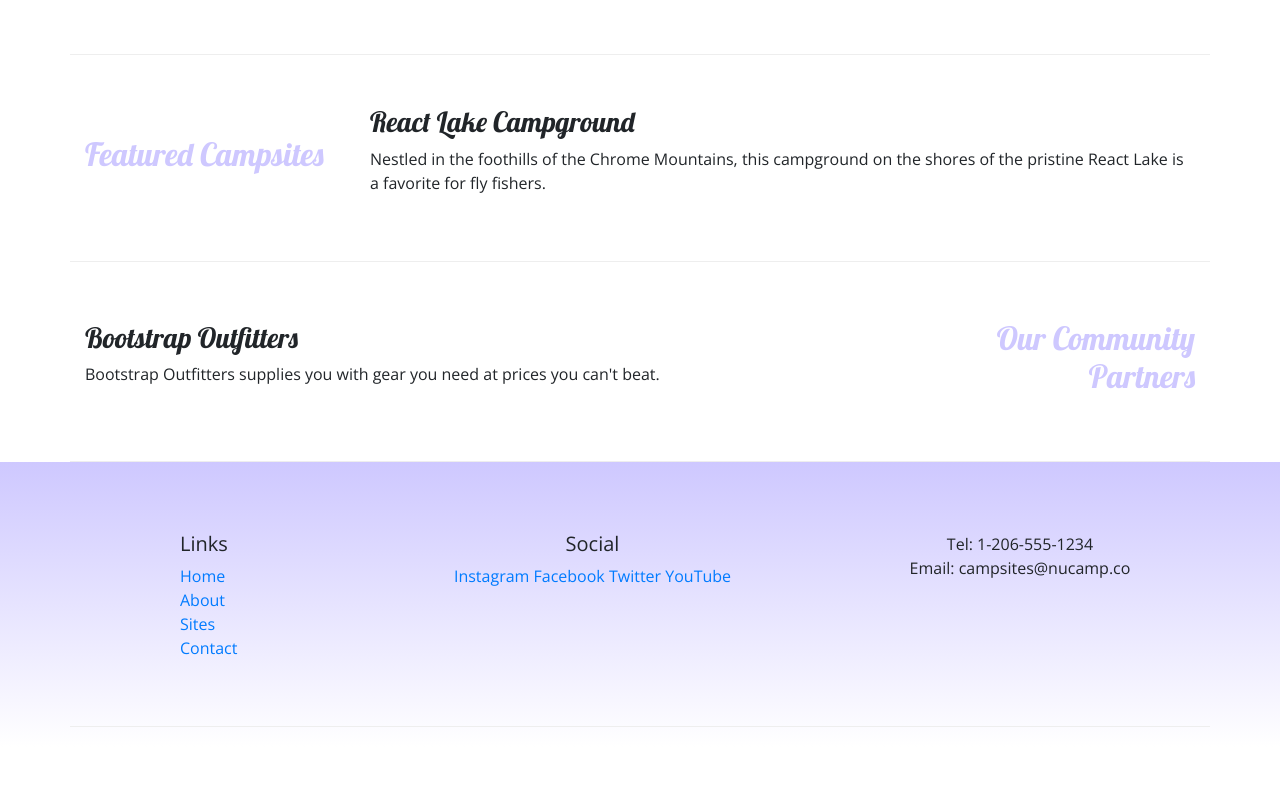
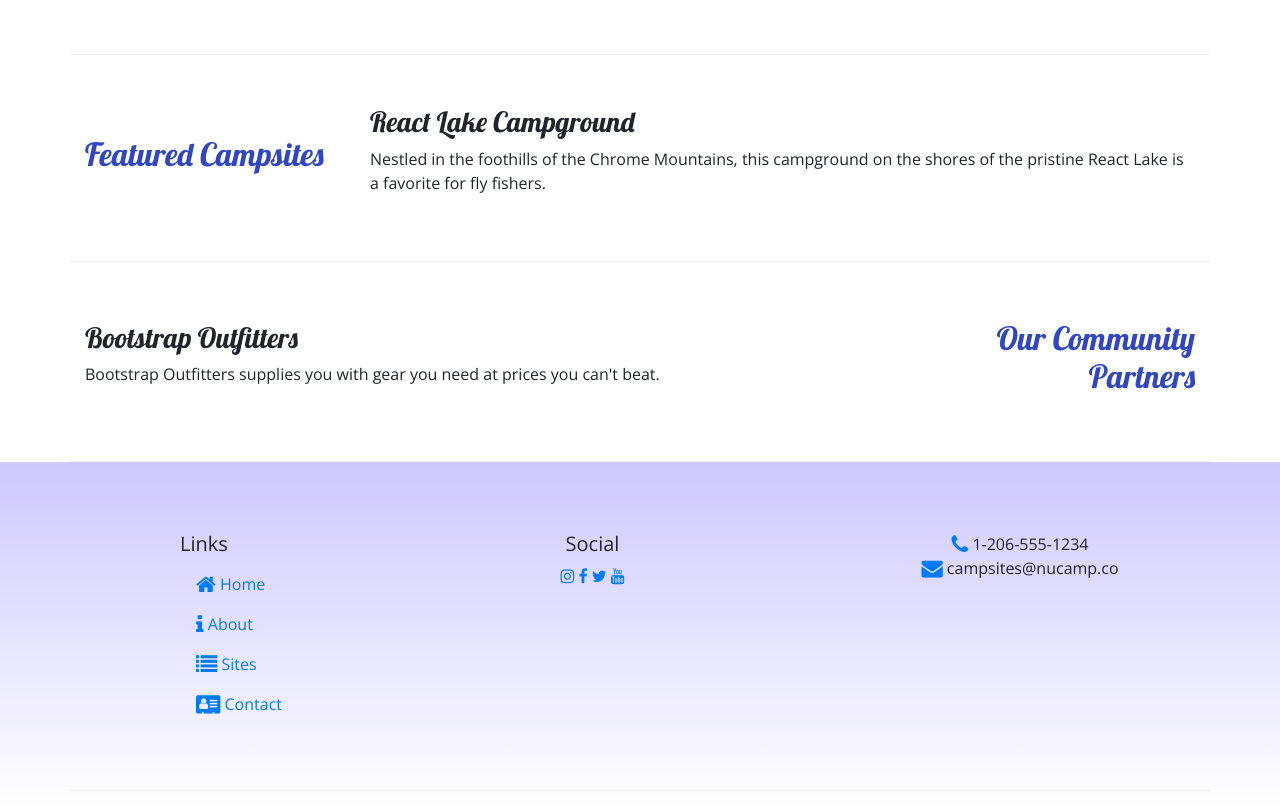
Before and after one commit to jpark2017/nucamp, a website: page index.html in a window 1280 px wide. Shown: the part 440-1251 px from the top of the page. Before the commit the page ends 1187 px from the top, so only its background shows below. Drawn offline with nearby package versions, Linux system fonts and the light colour scheme.

Commit message:
Icon font

```diff
--- a/index.html
+++ b/index.html
@@ -1,13 +1,14 @@
 <!DOCTYPE html>
 <html lang="en">
 
-<header>
+<head>
     <meta charset="utf-8" />
-    <meta name="viewport" content="width=device-width, initial-scale=1" />
+    <meta name="viewport" contenst="width=device-width, initial-scale=1" />
     <!-- Bootstrap CSS -->
     <link rel="stylesheet" href="node_modules/bootstrap/dist/css/bootstrap.min.css" />
     <!-- Additional CSS must be placed after Bootstrap CSS -->
-     <link rel="stylesheet" href="https://fonts.googleapis.com/css?family=Lobster|Open+Sans" />
+    <link rel="stylesheet" href="node_modules/font-awesome/css/font-awesome.min.css" />
+    <link rel="stylesheet" href="https://fonts.googleapis.com/css?family=Lobster|Open+Sans" />
      <link rel="stylesheet" href="css/styles.css" />
     <title>NuCamp: A Better Way To Camp</title>
 </head>
@@ -63,22 +64,22 @@
                 <div class="col-4 col-sm-2 offset-1">
                 <h5>Links</h5>
                 <ul class="list-unstyled">
-                    <li><a href="#">Home</a></li>
-                    <li><a href="aboutus.html">About</a></li>
-                    <li><a href="#">Sites</a></li>
-                    <li><a href="#">Contact</a></li>
+                    <li class="nav-item active"><a class="nav-link" href="#"><i class="fa fa-home fa-lg"></i> Home</a></li>
+                    <li class="nav-item"><a class="nav-link" href="aboutus.html"><i class="fa fa-info fa-lg"></i> About</a></li>
+                    <li class="nav-item"><a class="nav-link" href="#"><i class="fa fa-list fa-lg"></i> Sites</a></li>
+                    <li class="nav-item"><a class="nav-link" href="#"><i class="fa fa-address-card fa-lg"></i> Contact</a></li>
                 </ul>
                 </div>
             <div class="col-6 col-sm-5 text-center">
                 <h5>Social</h5>
-                <a href="http://instagram.com/">Instagram</a>
-                <a href="http://facebook.com/">Facebook</a>
-                <a href="http://twitter.com/">Twitter</a>
-                <a href="http://youtube.com/">YouTube</a>
+                <a href="http://instagram.com/"><i class="fa fa-instagram"></i></a>
+                <a href="http://facebook.com/"><i class="fa fa-facebook"></i></a>
+                <a href="http://twitter.com/"><i class="fa fa-twitter"></i></a>
+                <a href="http://youtube.com/"><i class="fa fa-youtube"></i></a>
             </div>
             <div class="col-sm-4 text-center">
-                Tel: 1-206-555-1234<br />
-                Email: campsites@nucamp.co
+                <i class="fa fa-phone fa-lg text-primary"></i> 1-206-555-1234<br>
+                <i class="fa fa-envelope fa-lg text-primary"></i> campsites@nucamp.co
             </div>
       </div>
     </div>
--- a/package.json
+++ b/package.json
@@ -15,6 +15,7 @@
   },
   "dependencies": {
     "bootstrap": "^4.5.0",
+    "font-awesome": "^4.7.0",
     "jquery": "^3.5.1",
     "popper.js": "^1.16.1"
   }
```
Also changed, not shown: aboutus.html (+12 -11 lines), 1 other file.
